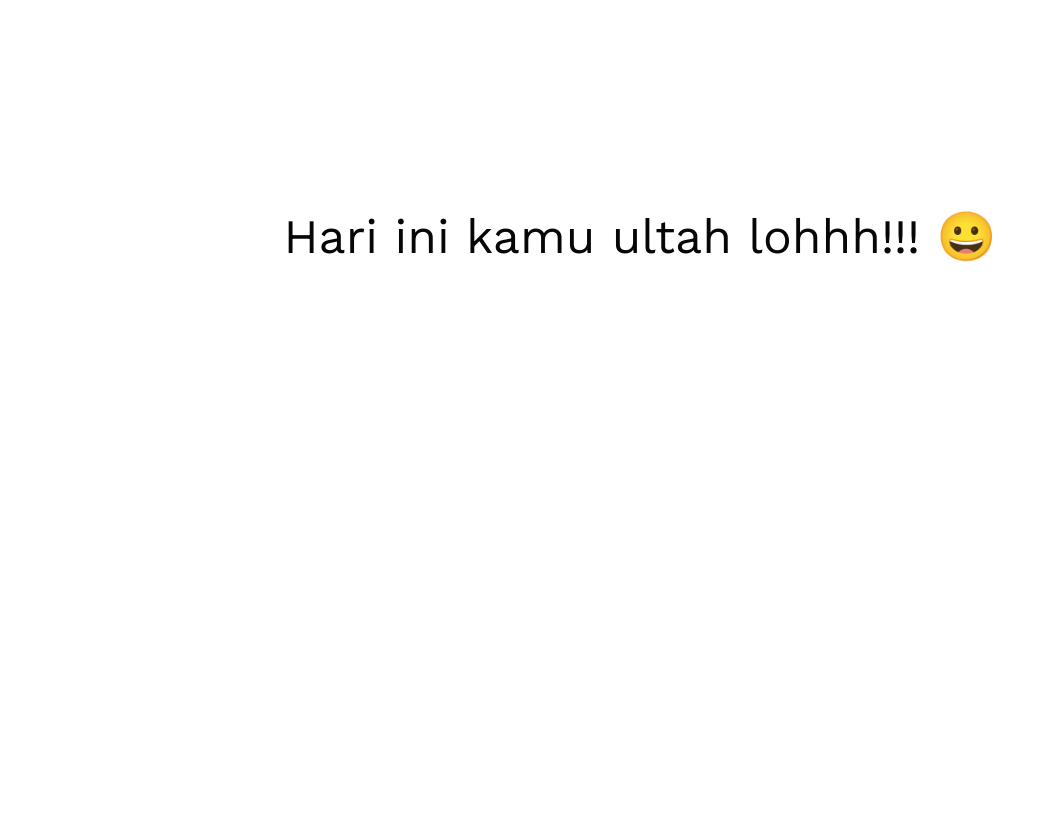
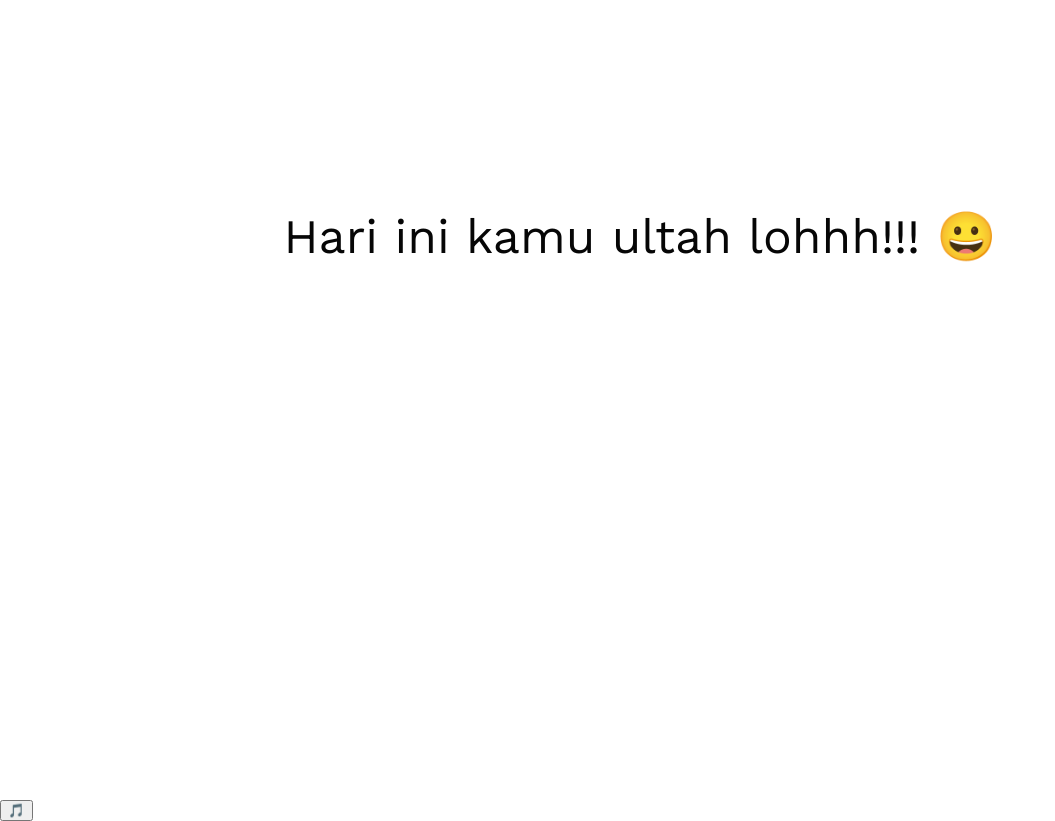
Before and after one commit to uwaaaaaaaaaa/birthday, a website: page index.html in a window 1280 px wide. Shown: the whole page, without its empty margins (0-1055 px from the left). Before the commit the page ends 800 px from the top, so only its background shows below. Drawn offline with nearby package versions, Linux system fonts and the light colour scheme.

Commit message:
Update index.html

```diff
--- a/index.html
+++ b/index.html
@@ -129,6 +129,7 @@
   <audio id="background-audio" autoplay loop>
     <source src="audio/bergema_sampai_selamanya.mp3" type="audio/mpeg">
   </audio>
+  <button id="playBtn" onclick="startMusic()">🎵</button>
 </body>
 
 <script src="https://cdnjs.cloudflare.com/ajax/libs/gsap/1.20.3/TweenMax.min.js"></script>
@@ -137,5 +138,12 @@
   const audio = document.getElementById("background-audio");
   audio.volume = 0.05;
 </script>
+<script>
+  function startMusic() {
+    const audio = document.getElementById("background-audio");
+    audio.volume = 0.5;
+    audio.play();
+  }
+</script>
 
 </html>
```
